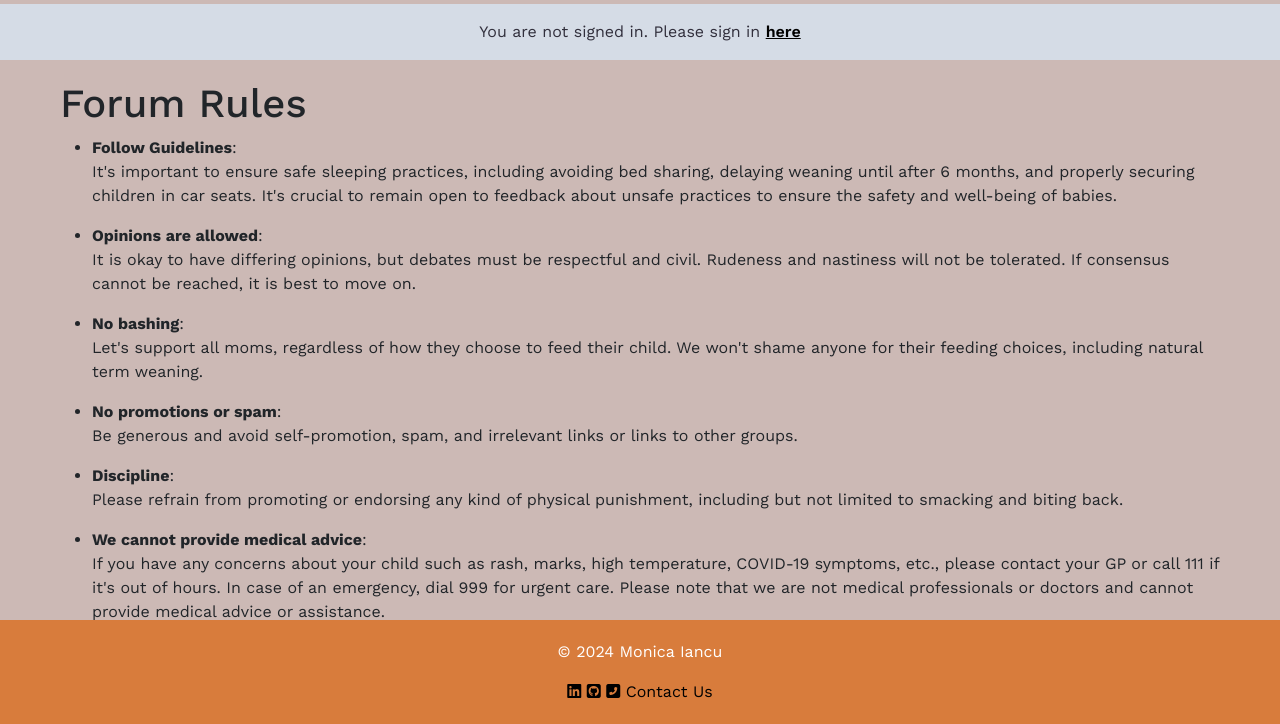
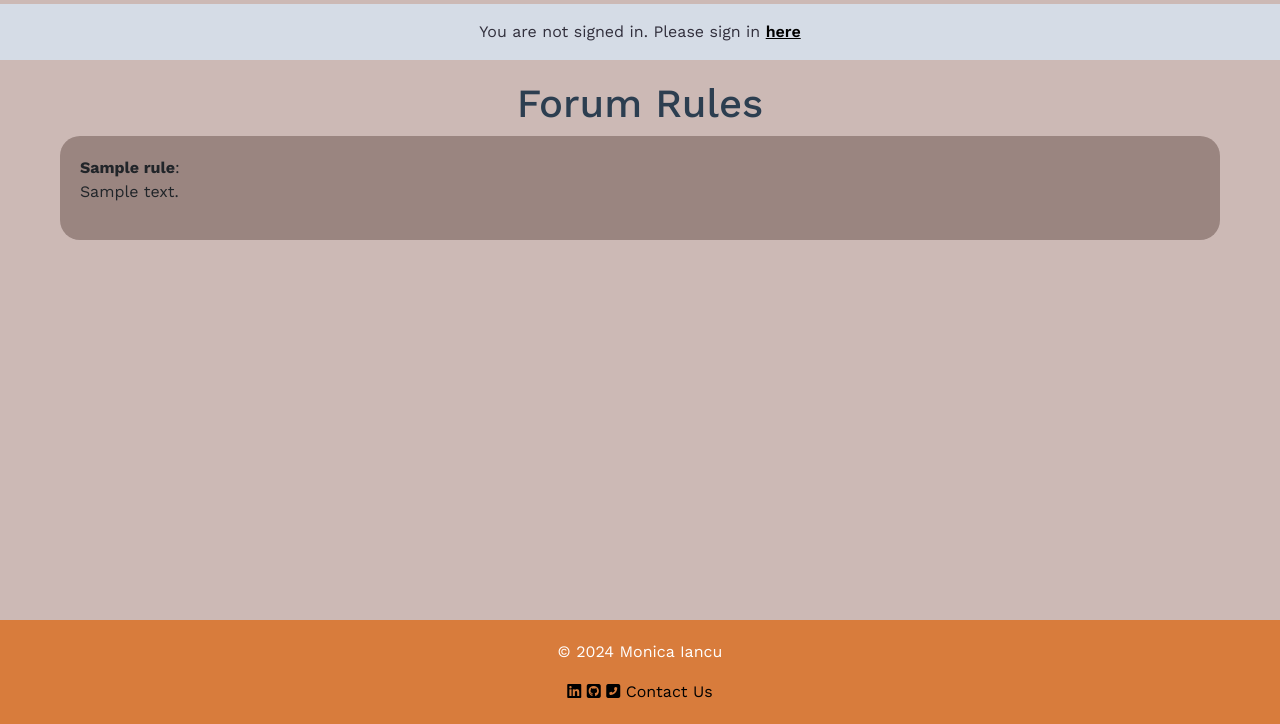
Before and after one commit to Monicaular/parentig-forum, a Django app: page /rules/ in a window 1280 px wide. Shown: the part 76-800 px from the top of the page. Run offline with Django 4.2, Linux system fonts and the light colour scheme; tables that the repository leaves empty hold one stand-in row (values such as "Sample post"); some libraries are stand-ins or nearby versions.

Commit message:
Create rule model and style it

```diff
--- a/forum/settings.py
+++ b/forum/settings.py
@@ -16,7 +16,7 @@ TEMPLATES_DIR = os.path.join(BASE_DIR, 'templates')
 SECRET_KEY = os.environ.get("SECRET_KEY")
 
 # SECURITY WARNING: don't run with debug turned on in production!
-DEBUG = True
+DEBUG = False
 
 ALLOWED_HOSTS = ['8000-monicaular-parentigforu-fxdh8yory1r.ws-eu110.gitpod.io',
                 '.herokuapp.com']
--- a/posts/admin.py
+++ b/posts/admin.py
@@ -1,5 +1,5 @@
 from django.contrib import admin
-from .models import Post, Tag, Comment, Resource, ResourceLink, ContactRequest
+from .models import Post, Tag, Comment, Resource, ResourceLink, ContactRequest, Rule
 
 
 @admin.register(Post)
@@ -27,3 +27,7 @@ admin.site.register(ResourceLink)
 class ContactRequestAdmin(admin.ModelAdmin):
 
     list_display = ('message', 'read',)
+
+@admin.register(Rule)
+class RuleAdmin(admin.ModelAdmin):
+    list_display = ['title', 'description']
--- a/posts/models.py
+++ b/posts/models.py
@@ -77,6 +77,13 @@ class Comment(models.Model):
     class Meta:
         ordering = ["-created_at"]
 
+class Rule(models.Model):
+    title = models.CharField(max_length=200)
+    description = models.TextField()
+
+    def __str__(self):
+        return self.title
+
 
 class Resource(models.Model):
     name = models.CharField(max_length=100)
--- a/posts/templates/posts/rules.html
+++ b/posts/templates/posts/rules.html
@@ -4,32 +4,16 @@
 {% block content %}
 
 <div class="container">
-    <h1>Forum Rules</h1>
-    <ul>
+    <h1 class="rules-title">Forum Rules</h1>
+    <ul class="rules-container">
+        {% for rule in rules %}
         <li>
-            <strong>Follow Guidelines</strong>:
-            <p>It's important to ensure safe sleeping practices, including avoiding bed sharing, delaying weaning until after 6 months, and properly securing children in car seats. It's crucial to remain open to feedback about unsafe practices to ensure the safety and well-being of babies.</p>
+            <strong class="rule-name" >{{ rule.title }}</strong>:
+            <p class="rule-text">{{ rule.description }}</p>
         </li>
-        <li>
-            <strong>Opinions are allowed</strong>:
-            <p>It is okay to have differing opinions, but debates must be respectful and civil. Rudeness and nastiness will not be tolerated. If consensus cannot be reached, it is best to move on.</p>
-        </li>
-        <li>
-            <strong>No bashing</strong>:
-            <p>Let's support all moms, regardless of how they choose to feed their child. We won't shame anyone for their feeding choices, including natural term weaning.</p>
-        </li>
-        <li>
-            <strong>No promotions or spam</strong>:
-            <p>Be generous and avoid self-promotion, spam, and irrelevant links or links to other groups.</p>
-        </li>
-        <li>
-            <strong>Discipline</strong>:
-            <p>Please refrain from promoting or endorsing any kind of physical punishment, including but not limited to smacking and biting back.</p>
-        </li>
-        <li>
-            <strong>We cannot provide medical advice</strong>:
-            <p>If you have any concerns about your child such as rash, marks, high temperature, COVID-19 symptoms, etc., please contact your GP or call 111 if it's out of hours. In case of an emergency, dial 999 for urgent care. Please note that we are not medical professionals or doctors and cannot provide medical advice or assistance.</p>
-        </li>
+        {% empty %}
+        <li>No rules have been set.</li>
+        {% endfor %}
     </ul>
 </div>
 
--- a/posts/views.py
+++ b/posts/views.py
@@ -3,7 +3,7 @@ from django.views.generic import ListView, TemplateView
 from django.http import HttpResponse, HttpResponseRedirect
 from django.contrib import messages
 from django.urls import reverse
-from .models import Post, Resource, ResourceLink, Comment
+from .models import Post, Resource, ResourceLink, Comment, Rule
 from .forms import PostForm, ContactForm, CommentForm
 from django.db.models import Q
 
@@ -175,8 +175,12 @@ def like_comment(request, comment_id):
 
 
 def rules_view(request):
+    rules = Rule.objects.all()
     return render(request,
-    'posts/rules.html')
+    'posts/rules.html',
+    {'rules': rules
+    }
+)
 
 def resources(request):
     resources = Resource.objects.all()
--- a/static/css/style.css
+++ b/static/css/style.css
@@ -145,6 +145,24 @@ a {
 .comments-section {
     margin-bottom: 50px;
 }
+
+/*Rules Page*/
+.rules-container {
+    background-color: #9A8580ff;
+    border-radius: 20px;
+    padding: 20px;
+    list-style-type: none;
+}
+.rules-title {
+    text-align: center;
+    color: #2c3e50;
+}
+
+.rule-name {
+    text-decoration: none;
+}
+
+
 /*Buttons styling*/
 #submitBtn {
     background-color: rgba(99, 113, 162, 1);
```
Also changed, not shown: posts/migrations/0015_rule.py (added).
